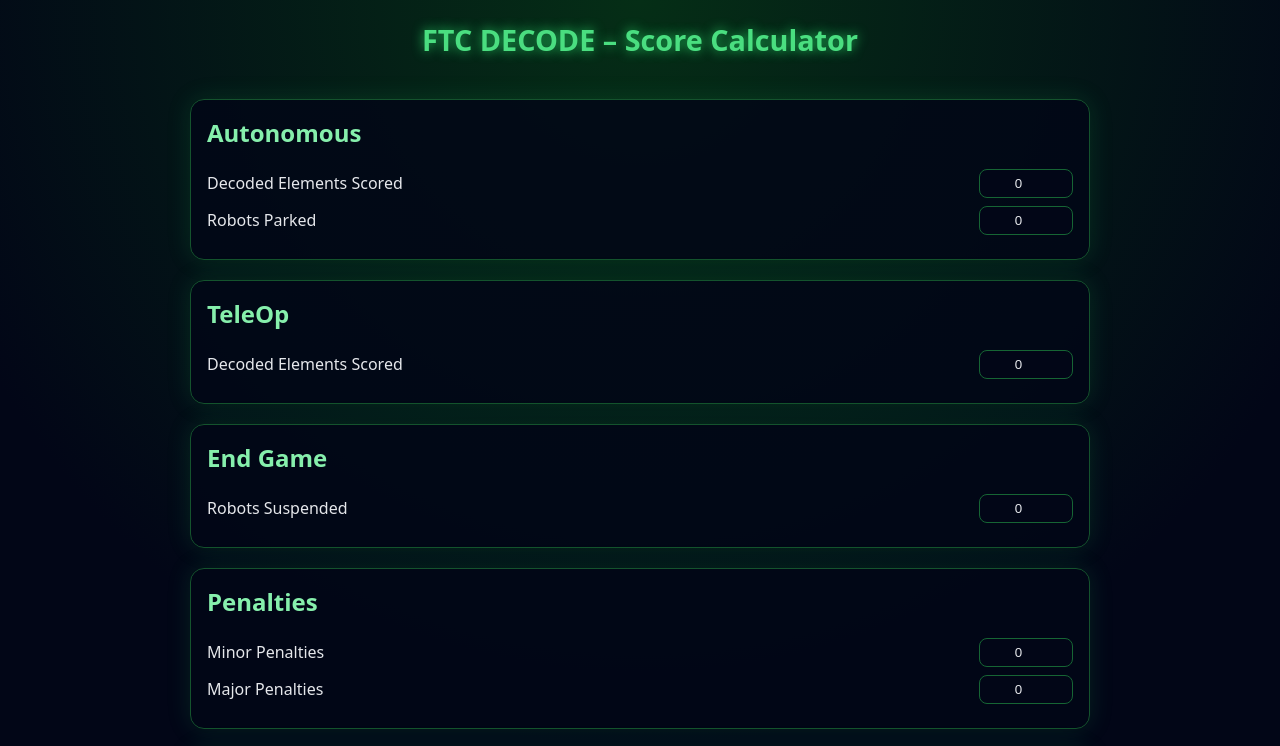
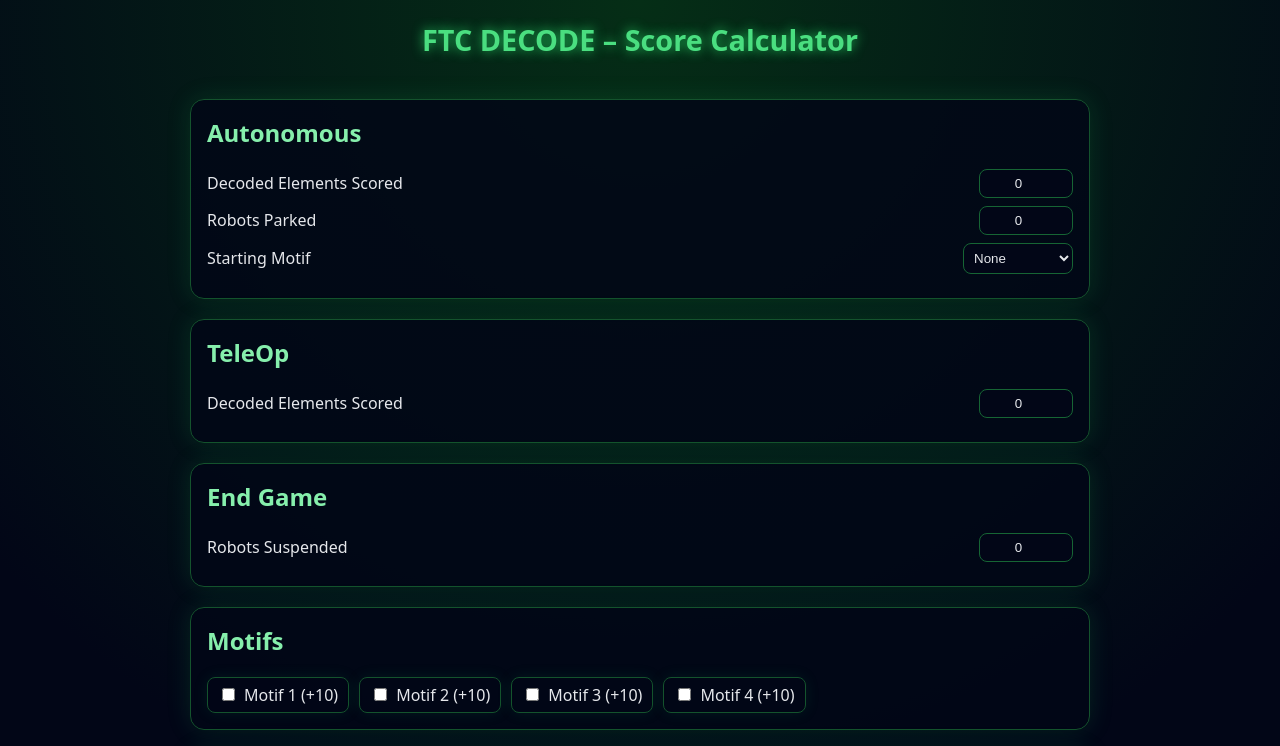
Before and after one commit to siddharth-shah121/SidGPT, a plain HTML site: page docs/index.html in a window 1280 px wide. Shown: the top 746 px of the page. Drawn offline with Linux system fonts and the light colour scheme.

Commit message:
added motif

```diff
--- a/docs/index.html
+++ b/docs/index.html
@@ -52,6 +52,30 @@
           color: #e5e7eb;
           text-align: center;
         }
+        select {
+          padding: 6px;
+          border-radius: 8px;
+          border: 1px solid #166534;
+          background: #020617;
+          color: #e5e7eb;
+        }
+        .checkbox-group {
+          display: flex;
+          flex-wrap: wrap;
+          gap: 10px;
+          margin-top: 10px;
+        }
+        .checkbox-group label {
+          display: flex;
+          align-items: center;
+          gap: 6px;
+          cursor: pointer;
+          background: rgba(2,6,23,0.6);
+          padding: 6px 10px;
+          border-radius: 8px;
+          border: 1px solid #14532d;
+          box-shadow: 0 0 15px rgba(34,197,94,0.1);
+        }
         .total {
           font-size: 1.4rem;
           font-weight: 700;
@@ -71,6 +95,15 @@
         <h2>Autonomous</h2>
         <div class="row"><span>Decoded Elements Scored</span><input type="number" id="autoElements" value="0" min="0"></div>
         <div class="row"><span>Robots Parked</span><input type="number" id="autoPark" value="0" min="0" max="2"></div>
+        <div class="row"><span>Starting Motif</span>
+            <select id="startingMotif">
+                <option value="0">None</option>
+                <option value="10">Motif 1 (+10)</option>
+                <option value="10">Motif 2 (+10)</option>
+                <option value="10">Motif 3 (+10)</option>
+                <option value="10">Motif 4 (+10)</option>
+            </select>
+        </div>
     </div>
 
     <div class="section">
@@ -81,6 +114,16 @@
     <div class="section">
         <h2>End Game</h2>
         <div class="row"><span>Robots Suspended</span><input type="number" id="endSuspend" value="0" min="0" max="2"></div>
+    </div>
+
+    <div class="section">
+        <h2>Motifs</h2>
+        <div class="checkbox-group">
+            <label><input type="checkbox" class="motif" data-points="10"> Motif 1 (+10)</label>
+            <label><input type="checkbox" class="motif" data-points="10"> Motif 2 (+10)</label>
+            <label><input type="checkbox" class="motif" data-points="10"> Motif 3 (+10)</label>
+            <label><input type="checkbox" class="motif" data-points="10"> Motif 4 (+10)</label>
+        </div>
     </div>
 
     <div class="section">
@@ -97,16 +140,27 @@
     function calculate() {
       const autoElements = +document.getElementById('autoElements').value * 5;
       const autoPark = +document.getElementById('autoPark').value * 10;
+      const startingMotif = +document.getElementById('startingMotif').value;
       const teleElements = +document.getElementById('teleElements').value * 2;
       const endSuspend = +document.getElementById('endSuspend').value * 20;
       const minor = +document.getElementById('minor').value * 10;
       const major = +document.getElementById('major').value * 30;
 
-      const total = autoElements + autoPark + teleElements + endSuspend - minor - major;
+      // Additional Motifs calculation
+      let motifTotal = 0;
+      document.querySelectorAll('.motif').forEach(cb => {
+        if(cb.checked) motifTotal += +cb.dataset.points;
+      });
+
+      const total = autoElements + autoPark + startingMotif + teleElements + endSuspend + motifTotal - minor - major;
       document.getElementById('total').textContent = `Total Score: ${Math.max(total,0)}`;
     }
 
-    document.querySelectorAll('input').forEach(i => i.addEventListener('input', calculate));
+    // Add event listeners to all inputs and checkboxes
+    const inputs = document.querySelectorAll('input, select');
+    inputs.forEach(i => i.addEventListener('input', calculate));
+    document.querySelectorAll('.motif').forEach(cb => cb.addEventListener('change', calculate));
+
     calculate();
 </script>
 
```
